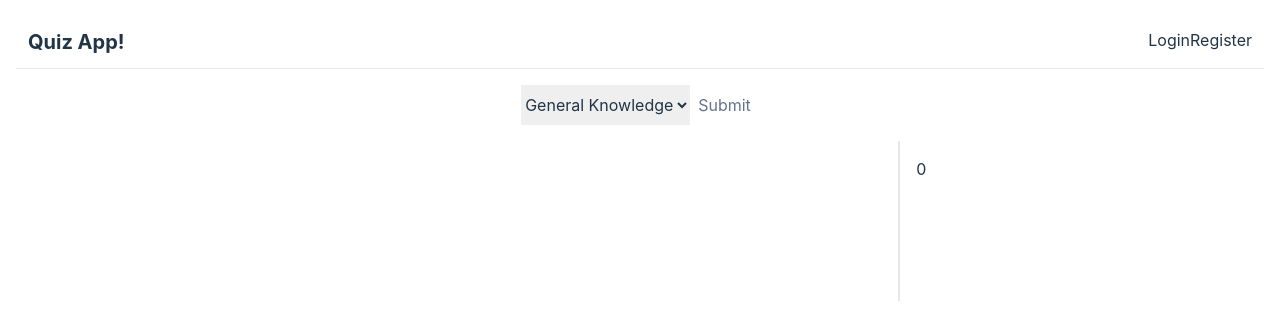
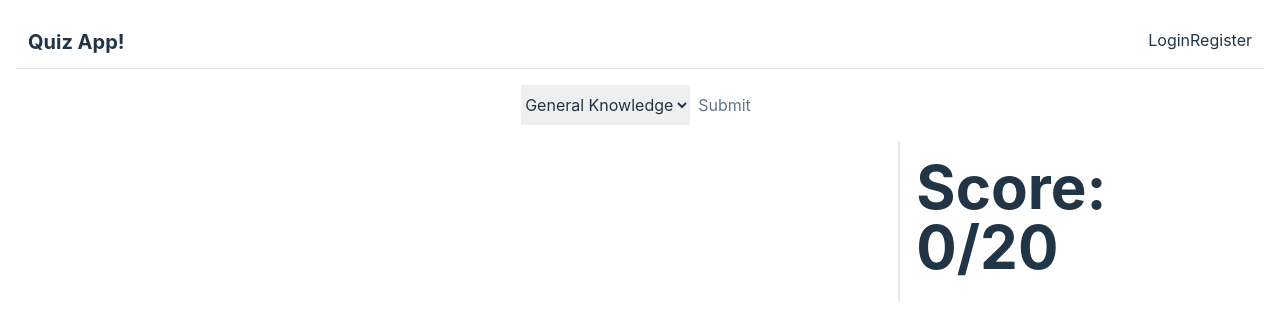
Before and after one commit to MichaelM3/ts-quiz-app, a React (Vite) app: page / in a window 1280 px wide. Shown: the top 314 px of the page. Built offline with nearby package versions, Linux system fonts and the light colour scheme.

Commit message:
added h2 for score

```diff
--- a/src/components/ResultsContainer.tsx
+++ b/src/components/ResultsContainer.tsx
@@ -2,11 +2,11 @@ import { FC } from 'react'
 import { IResultsContainerProps } from '../interfaces'
 
 const ResultsContainer: FC<IResultsContainerProps> = ({ score, currentQuestion }) => {
-  return (
-    <div className='border-l-2 p-4 w-1/3'>
-       <span>{score}</span>
-    </div>
-  )
+    return (
+        <div className='border-l-2 p-4 w-1/3'>
+            <h2 className='text-6xl font-bold'>Score: {score}/20</h2>
+        </div>
+    )
 }
 
 export default ResultsContainer
```
